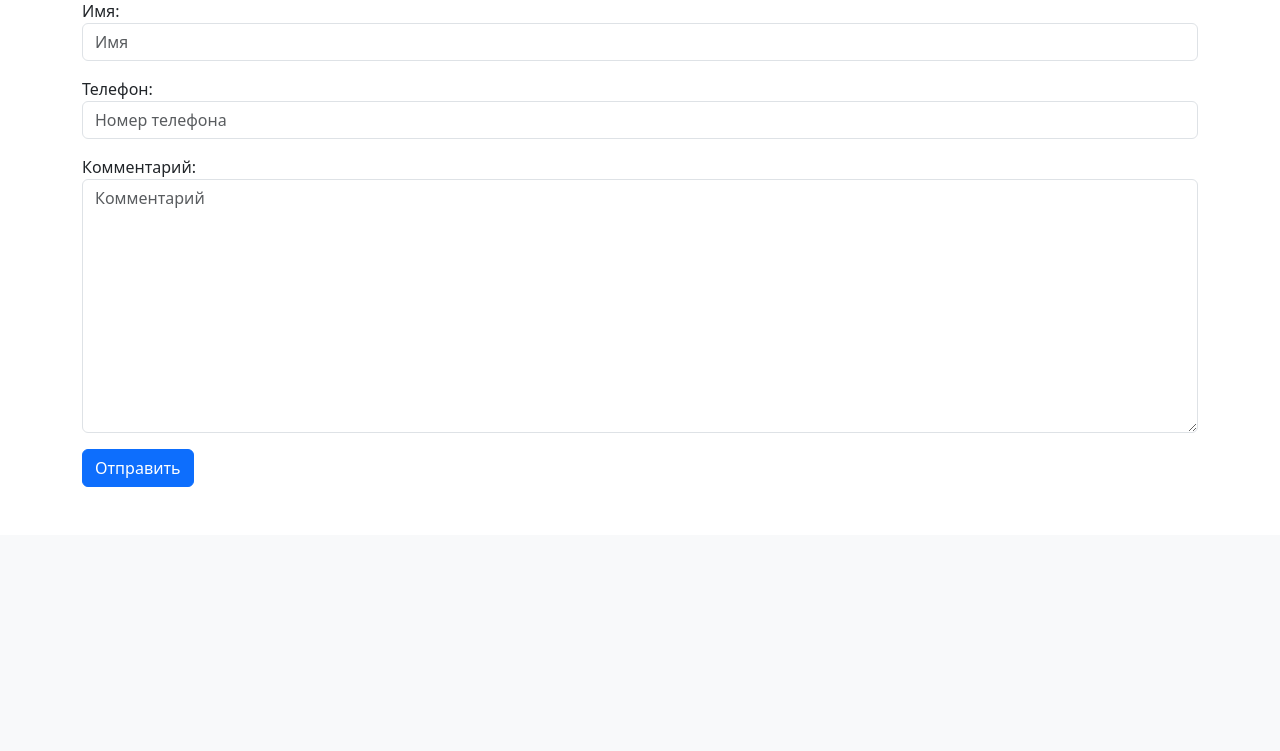
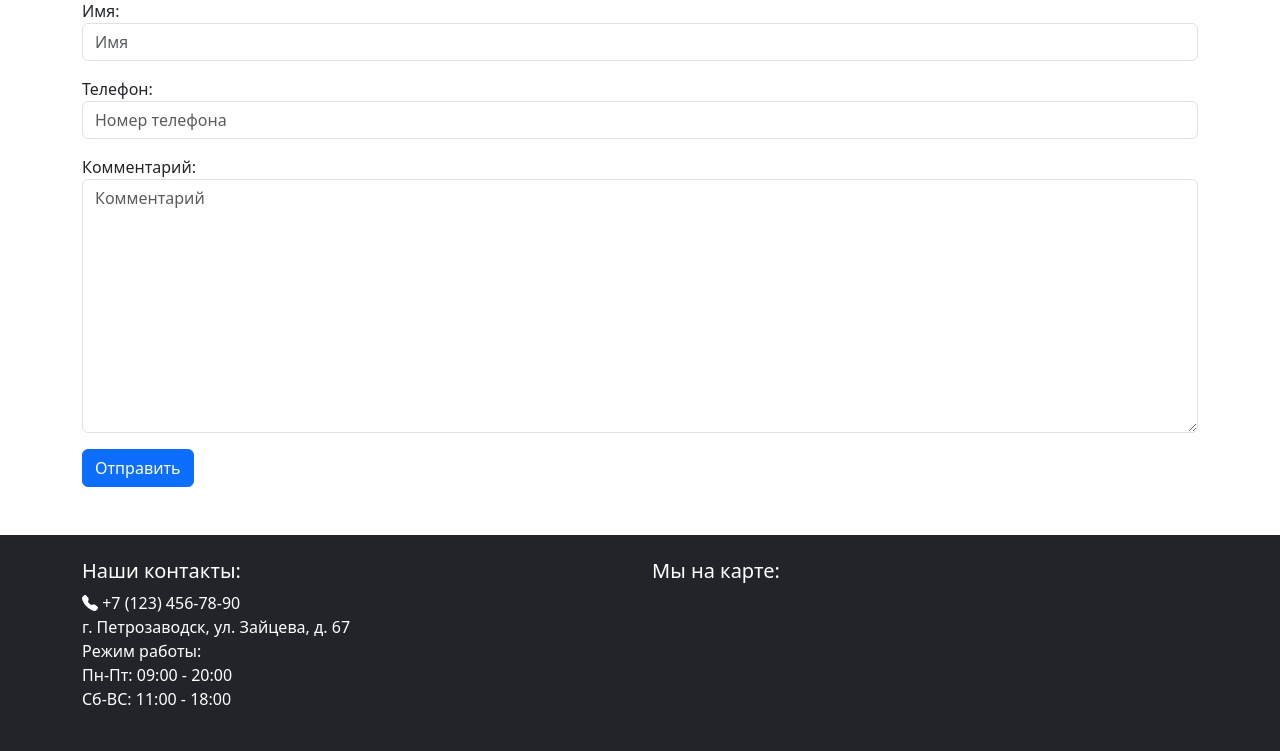
Before and after one commit to Vitaliy-2/django_consult, a Django app: page / in a window 1280 px wide. Shown: the part 969-1720 px from the top of the page. Before the commit the page ends 1456 px from the top, so only its background shows below. Run offline with Django 5.2, Linux system fonts and the light colour scheme.

Commit message:
footer: Добавили карту, описание, стили

```diff
--- a/core/templates/base.html
+++ b/core/templates/base.html
@@ -25,7 +25,34 @@
     <header class="sticky-top">{% block header %} {% endblock %}</header>
     <main>{% block content %} {% endblock %}</main>
 
-    <footer>{% block footer %} {% endblock %}</footer>
+    {% block footer %}
+    <footer class="bg-dark text-white py-4">
+        <div class="container">
+            <div class="row">
+                <div class="col-lg-6 col-md-12 mb-4 mb-lg-0">
+                    <h5>Наши контакты:</h5>
+                    <ul class="list-unstyled">
+                        <li>
+                            <i class="bi bi-telephone-fill"></i>
+                            <a class="text-white text-decoration-none" href="tel:+71234567890">+7 (123) 456-78-90</a>
+                        </li>
+                        <li>г. Петрозаводск, ул. Зайцева, д. 67</li>
+                        <li>Режим работы:</li>
+                        <li>Пн-Пт: 09:00 - 20:00</li>
+                        <li>Сб-ВС: 11:00 - 18:00</li>
+                    </ul>
+                </div>
+                <div class="col-lg-6 col-md-12">
+                    <h5>Мы на карте:</h5>
+                    <div class="map-container">
+                        <script type="text/javascript" charset="utf-8" async
+                        src="https://api-maps.yandex.ru/services/constructor/1.0/js/?um=constructor%3A2f7e1af4d7345338b1ca4d1159a628ffce75da24844a8de8e8b8408963e02288&amp;width=500&amp;height=300&amp;lang=ru_RU&amp;scroll=true"></script>
+                    </div>
+                </div>
+            </div>
+        </div>
+    </footer>
+    {% endblock %}
 
     {% comment %} Подключение BS5 скриптов {% endcomment %}
     <script
```
